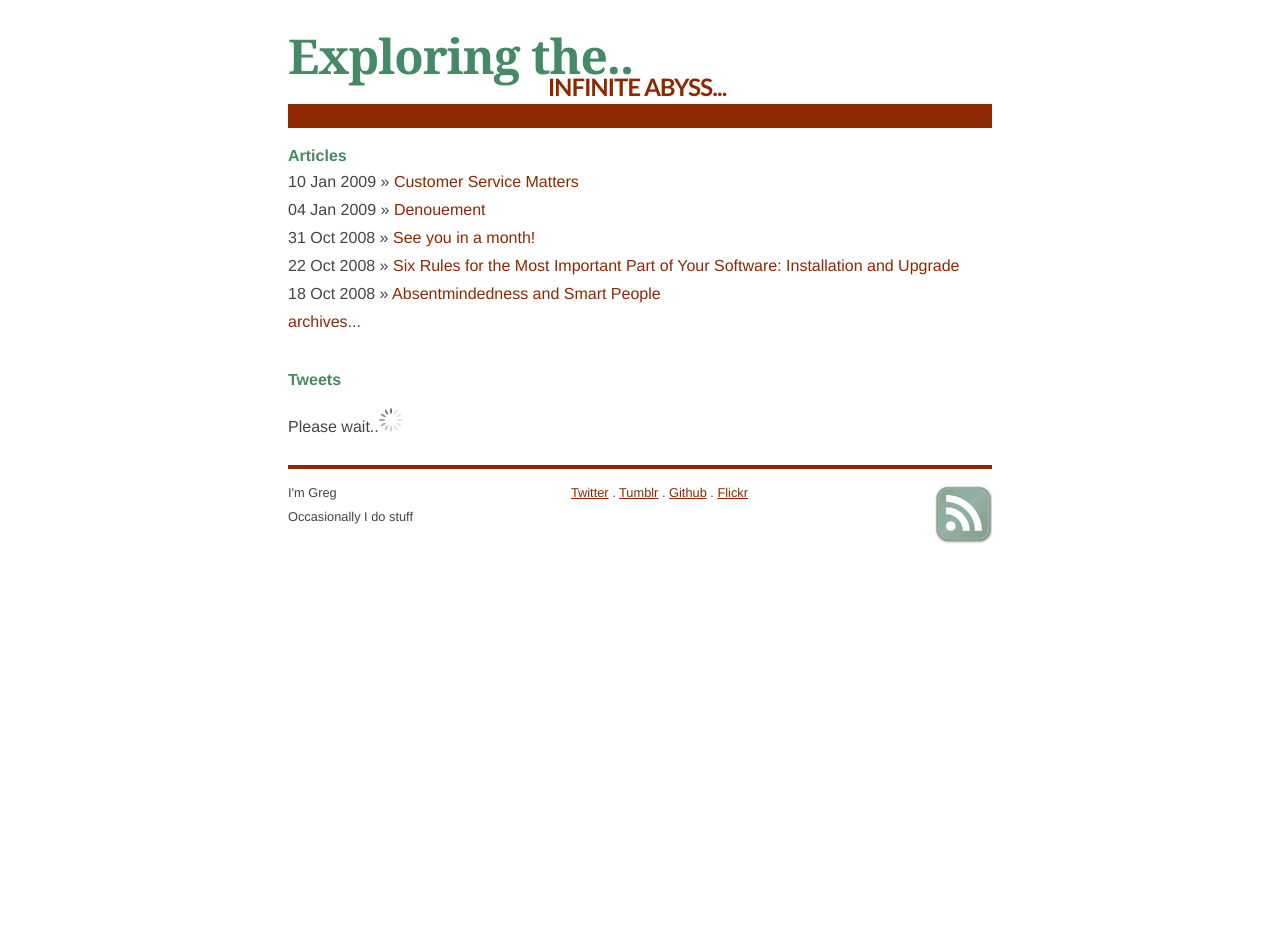
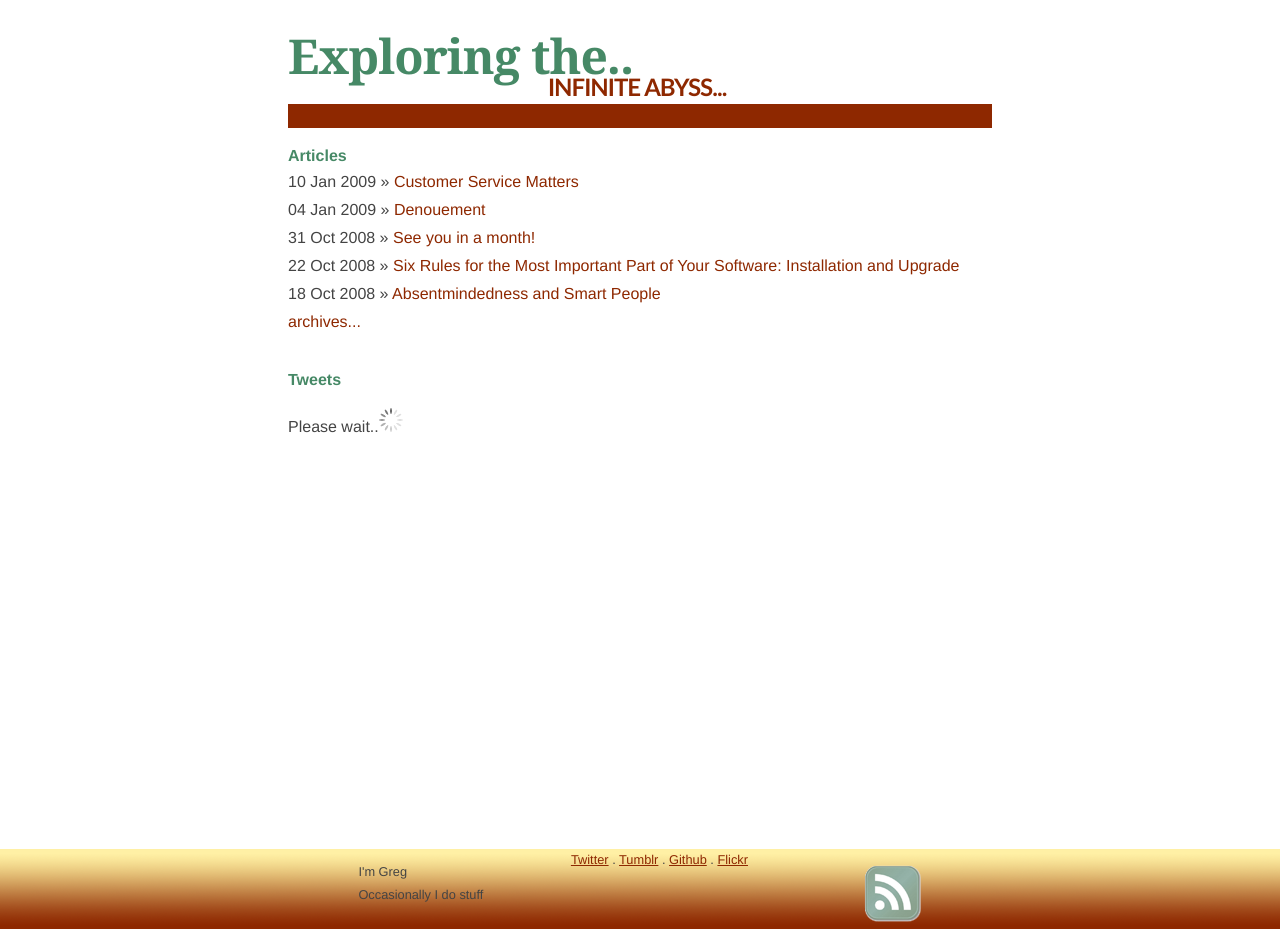
Before and after one commit to mhyrr/mhyrr.github.com, a Jekyll site: the page built from index.html, in a window 1280 px wide. Built offline with Jekyll 4.4.1, drawn with Linux system fonts in a browser that asks for light colours.

Commit message:
Some style changes and a new footer

```diff
--- a/_layouts/default.html
+++ b/_layouts/default.html
@@ -9,14 +9,17 @@
    <link href="http://feeds.feedburner.com/Mhyrr-Github" rel="alternate" title="Infinite Abyss" type="application/atom+xml" />
 
    <!-- syntax highlighting CSS -->
-   <link rel="stylesheet" href="/css/syntax.css" type="text/css" />
+   <link rel="stylesheet" href="css/syntax.css" type="text/css" />
 
    <!-- Homepage CSS -->
-   <link rel="stylesheet" href="/css/screen.css" type="text/css" media="screen, projection" />
+   <link rel="stylesheet" href="css/screen.css" type="text/css" media="screen, projection" />
 </head>
 <body>
 
+<div id="container">
+
 	<div class="site">
+
 	  <div class="title">
 		<h1>Exploring the..</h1>
 		<h2>
@@ -37,7 +40,13 @@
 
 	  {{ content }}
 
-  <div class="footer">
+	</div>
+
+
+	<div id="footer">
+		<div class="footwrap1">
+		  <div class="footwrap2">
+
 		    <div class="info">
 		      <p>
 		        I'm Greg<br />
@@ -46,7 +55,7 @@
 		    </div>
 		  	<div class="rss">
 		      <a href="http://feeds.feedburner.com/Mhyrr-Github">
-        <img src="/images/rss.png" alt="Subscribe to RSS Feed" />
+		        <img src="images/rss.png" alt="Subscribe to RSS Feed" />
 		      </a>
 		    </div>
 
@@ -58,7 +67,11 @@
 		        <a href="http://flickr.com/photos/mhyrr/">Flickr</a>
 		      </p>
 		    </div>
+
 		  </div>
+		</div>
+	</div>
+
 </div>
 
 <!-- <a href="http://github.com/mhyrr"><img style="position: absolute; top: 0; right: 0; border: 0;" src="http://s3.amazonaws.com/github/ribbons/forkme_right_red_aa0000.png" alt="Fork me on GitHub" /></a> -->
--- a/css/screen.css
+++ b/css/screen.css
@@ -25,7 +25,7 @@ body {
 	font-family:"Helvetica Neue",Helvetica,Arial,Verdana,sans-serif;
 	font-weight:normal;
 	line-height:140%;
-	margin:0 15%;
+	margin:0;
 }
 
 h1, h2, h3, h4, h5, h6 {
@@ -52,6 +52,13 @@ a:visited {
 table {
   font-size: inherit;
   font: 100%;
+}
+
+#container {
+
+	width:100%;
+	min-height:100%;
+	position:relative;
 }
 
 /*****************************************************************************/
@@ -136,6 +143,66 @@ ul.posts {
 	}
 
 
+
+	/*****************************************************************************/
+	/*
+	/* Footer
+	/*
+	/*****************************************************************************/
+
+
+  #footer {
+	position:absolute;
+	bottom: 0;
+    font-size: 80%;
+	padding-top:50px;
+	width: 100%;
+  }
+
+  	#footer .footwrap1 {
+		height: 80px;
+	    color: #444444;
+
+		background: url(/images/footer-bg.png) repeat-x 0 ;
+/*		background: #B64926 scroll 0 0;*/
+	}
+
+	#footer .footwrap2 {
+		height: 60px;
+		margin: 0 auto;
+		position: relative;
+		width: 44em;
+	}
+
+	#footer .info {
+		float: left;
+		margin-right: 1em;
+	}
+
+    #footer .contact {
+      text-align: center;
+      margin-right: 3em;
+    }
+
+      #footer .contact a {
+        color: #8E2800;
+      }
+
+	  #footer .contact a:hover{
+		color: #B64926;
+	  }
+
+    #footer .rss {
+      margin-top: 1.1em;
+      margin-right: -.2em;
+	  margin-left: 3em;
+      float: right;
+    }
+
+      #footer .rss img {
+        border: 0;
+      }
+
 	/*****************************************************************************/
 	/*
 	/* Site
@@ -148,6 +215,7 @@ ul.posts {
   width: 44em;
   margin: 2em auto 1em auto;
   line-height: 1.5em;
+
 }
 
 
@@ -174,42 +242,6 @@ ul.posts {
     color: #FFB03B;
   }
 
-  .site .footer {
-    font-size: 80%;
-    color: #444444;
-    border-top: 4px solid #8E2800;
-    margin-top: 2em;
-    overflow: hidden;
-  }
-
-	.site .footer .info {
-		float: left;
-		margin-right: 1em;
-	}
-
-    .site .footer .contact {
-      text-align: center;
-      margin-right: 3em;
-    }
-
-      .site .footer .contact a {
-        color: #8E2800;
-      }
-
-	  .site .footer .contact a:hover{
-		color: #B64926;
-	  }
-
-    .site .footer .rss {
-      margin-top: 1.1em;
-      margin-right: -.2em;
-	  margin-left: 3em;
-      float: right;
-    }
-
-      .site .footer .rss img {
-        border: 0;
-      }
 
 /*****************************************************************************/
 /*
```
Also changed, not shown: images/footer-bg.png (added), images/rss.png. Lines whose indentation alone changed are shown as unchanged.
